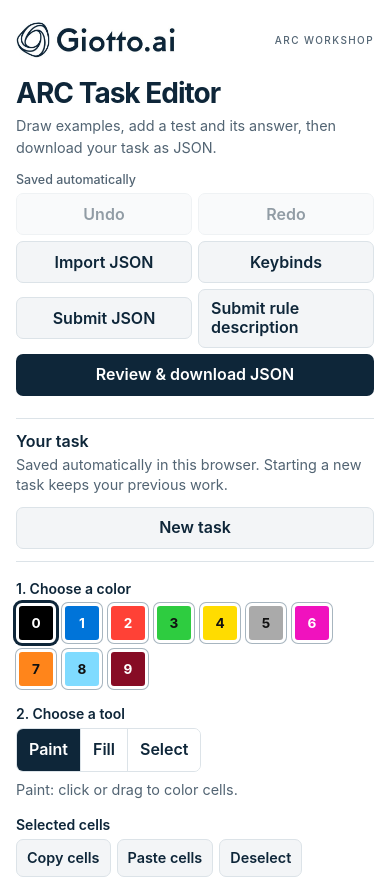
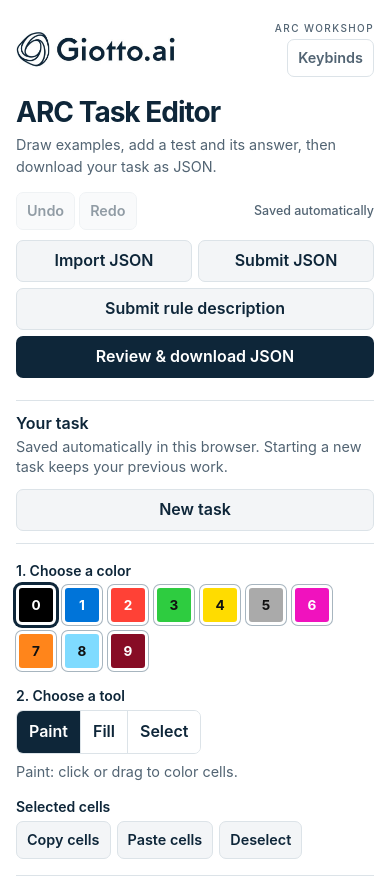
Before and after one commit to hadrien-espic-giotto/arc-editor-giotto-hackathon, a website: page index.html in a window 390 px wide. Shown: the top 880 px of the page. Drawn offline with Linux system fonts and the light colour scheme.

Commit message:
small ui changes

```diff
--- a/index.html
+++ b/index.html
@@ -17,7 +17,10 @@
         <div class="wordmark">
           <img src="logo_oct5.jpeg" alt="Giotto.ai" width="800" height="266">
         </div>
+        <div class="header-help">
           <p class="eyebrow">ARC workshop</p>
+          <button id="open-shortcuts" class="button button-secondary button-small keybinds-button" type="button" title="Open keybinds (?)">Keybinds</button>
+        </div>
       </div>
       <div class="editor-header">
         <div class="editor-heading">
@@ -25,15 +28,20 @@
           <p class="subtitle">Draw examples, add a test and its answer, then download your task as JSON.</p>
         </div>
         <div class="header-actions" aria-label="Document actions">
+          <div class="header-editing">
+            <div class="history-actions" role="group" aria-label="Edit history">
+              <button id="undo" class="button button-secondary button-small" type="button" title="Undo (Ctrl/⌘+Z)">Undo</button>
+              <button id="redo" class="button button-secondary button-small" type="button" title="Redo (Ctrl/⌘+Shift+Z)">Redo</button>
+            </div>
             <span id="save-state" class="save-state" aria-live="polite">Saved locally</span>
-          <button id="undo" class="button button-secondary" type="button" title="Undo (Ctrl/⌘+Z)">Undo</button>
-          <button id="redo" class="button button-secondary" type="button" title="Redo (Ctrl/⌘+Shift+Z)">Redo</button>
+          </div>
+          <div class="document-actions">
             <label class="button button-secondary file-button" for="import-file">Import JSON</label>
             <input id="import-file" class="visually-hidden" type="file" accept="application/json,.json">
-          <button id="open-shortcuts" class="button button-secondary keybinds-button" type="button" title="Open keybinds (?)">Keybinds</button>
             <a class="button button-secondary" href="https://tally.so/r/xXeqrv" target="_blank" rel="noopener noreferrer">Submit JSON</a>
-          <a class="button button-secondary" href="https://tally.so/r/A7Vgd0" target="_blank" rel="noopener noreferrer">Submit rule description</a>
+            <a class="button button-secondary submit-rule" href="https://tally.so/r/A7Vgd0" target="_blank" rel="noopener noreferrer">Submit rule description</a>
             <button id="open-export" class="button button-primary" type="button">Review &amp; download JSON</button>
+          </div>
         </div>
       </div>
     </header>
--- a/service-worker.js
+++ b/service-worker.js
@@ -1,4 +1,4 @@
-const CACHE_NAME = "giotto-arc-editor-v8";
+const CACHE_NAME = "giotto-arc-editor-v9";
 const APP_SHELL = [
   "./",
   "./index.html",
--- a/styles.css
+++ b/styles.css
@@ -37,13 +37,18 @@
 .wordmark img { display: block; position: absolute; width: 133%; height: auto; left: -16.5%; top: -51%; }
 .eyebrow, .section-kicker { margin: 0; color: var(--muted); font-size: .75rem; font-weight: 500; letter-spacing: .12em; text-transform: uppercase; }
 .eyebrow { letter-spacing: 2px; white-space: nowrap; }
+.header-help { display: flex; align-items: center; gap: 14px; }
+.header-help .keybinds-button { background: var(--surface); color: var(--muted); }
 .section-kicker { margin-bottom: 6px; }
 .subtitle, .card p, .app-footer { color: var(--muted); }
 .subtitle { max-width: 480px; margin-bottom: 0; font-size: .9rem; line-height: 1.5; }
-.header-actions, .button-row, .section-heading, .pair-heading, .grid-heading, .task-bar, .inline-fields { display: flex; align-items: center; }
-.header-actions, .button-row { gap: 6px; flex-wrap: wrap; }
-.header-actions { max-width: 700px; justify-content: flex-end; }
-.header-actions > .button, .header-actions > .file-button { flex-shrink: 0; }
+.button-row, .section-heading, .pair-heading, .grid-heading, .task-bar, .inline-fields { display: flex; align-items: center; }
+.button-row { gap: 6px; flex-wrap: wrap; }
+.header-actions { display: grid; gap: 10px; max-width: 800px; }
+.header-editing { display: flex; align-items: center; justify-content: space-between; gap: 12px; }
+.history-actions { display: flex; flex-shrink: 0; gap: 4px; }
+.document-actions { display: flex; align-items: center; justify-content: flex-end; flex-wrap: wrap; gap: 6px; }
+.document-actions > .button { flex-shrink: 0; }
 
 .button, .tool-button { display: inline-flex; min-height: 42px; align-items: center; justify-content: center; border: 1px solid transparent; border-radius: 7px; padding: 9px 12px; cursor: pointer; font-weight: 600; line-height: 1.2; text-decoration: none; transition: background-color 120ms ease, border-color 120ms ease; }
 .button:disabled, .tool-button:disabled { cursor: not-allowed; opacity: .45; }
@@ -55,7 +60,7 @@
 .button-danger { border-color: #f0c7c2; background: #fff7f6; color: var(--danger); }
 .button-small { min-height: 38px; padding: 7px 10px; border-radius: 7px; font-size: .9rem; }
 .button-icon { width: 42px; padding: 0; border-color: var(--line); background: var(--surface); color: var(--ink); font-size: 1.15rem; }
-.save-state { flex-basis: 100%; color: var(--muted); font-size: .78rem; font-weight: 500; text-align: right; }
+.save-state { color: var(--muted); font-size: .78rem; font-weight: 500; text-align: right; }
 .save-state.saving { color: var(--muted); }
 .save-state.error { color: var(--danger); }
 [hidden] { display: none !important; }
@@ -169,8 +174,8 @@
 @media (max-width: 1100px) {
   .toolbar { grid-template-columns: repeat(2, minmax(0, 1fr)); }
   .editor-header { align-items: flex-start; flex-direction: column; gap: 14px; }
-  .header-actions { max-width: none; justify-content: flex-start; }
-  .save-state { text-align: left; }
+  .header-actions { max-width: none; width: 100%; }
+  .document-actions { justify-content: flex-start; }
 }
 
 @media (max-width: 900px) {
@@ -187,9 +192,10 @@
   .brand-header { gap: 12px; }
   .wordmark { width: 160px; }
   .eyebrow { font-size: .625rem; letter-spacing: 1.4px; }
-  .header-actions { display: grid; grid-template-columns: repeat(2, minmax(0, 1fr)); width: 100%; }
-  .header-actions .save-state, .header-actions #open-export { grid-column: 1 / -1; }
-  .header-actions .button, .header-actions .file-button { width: 100%; }
+  .header-help { flex-direction: column; align-items: flex-end; gap: 5px; }
+  .document-actions { display: grid; grid-template-columns: repeat(2, minmax(0, 1fr)); }
+  .document-actions .submit-rule, .document-actions #open-export { grid-column: 1 / -1; }
+  .document-actions .button { width: 100%; }
   .toolbar { grid-template-columns: 1fr; }
   .task-bar > .button-row { width: 100%; }
   .task-bar > .button-row .button { width: 100%; }
```
Lines whose indentation alone changed are shown as unchanged.
